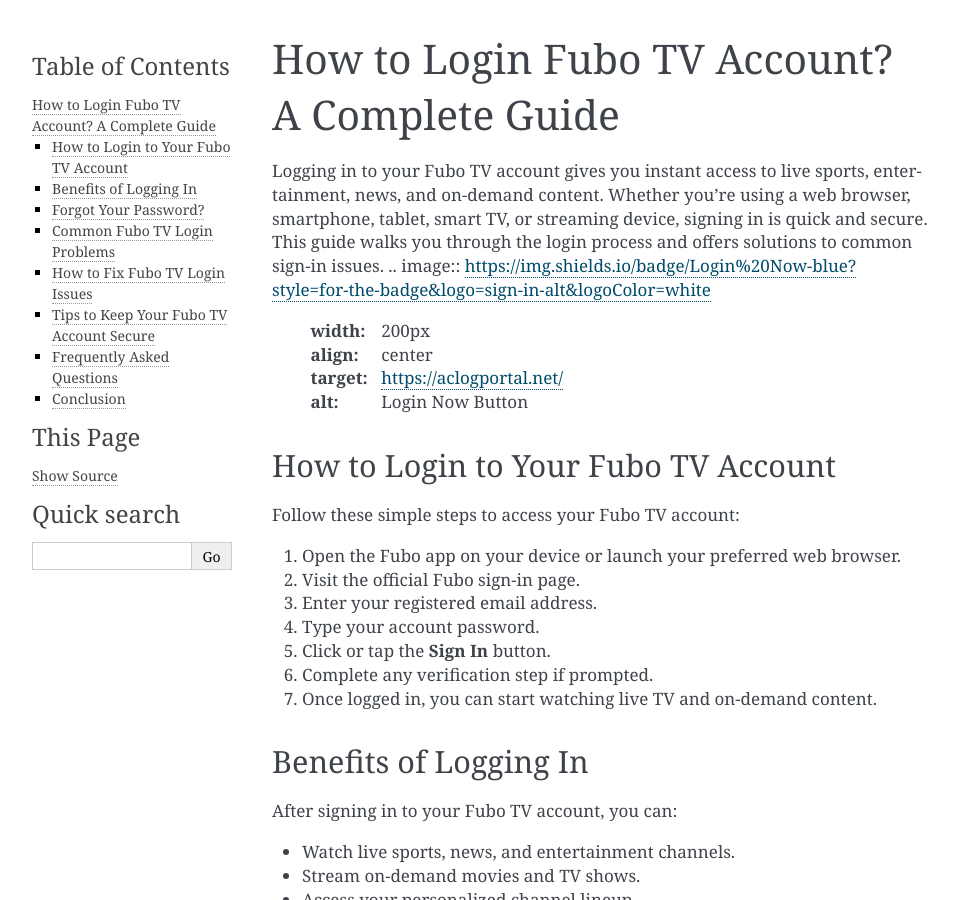
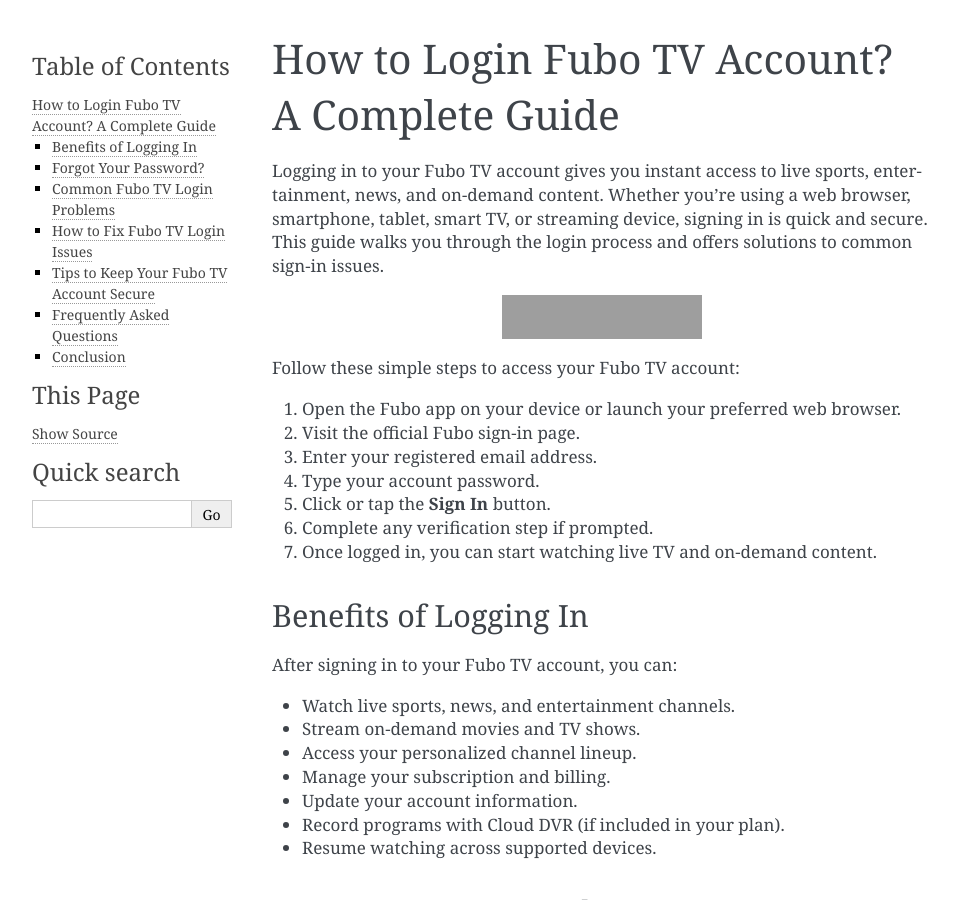
Before and after one commit to fuboaccount/Fubo-tv-Login-account, a Sphinx documentation site: the page built from docs/index.rst, in a window 1280 px wide and 900 px high. Shown: the whole window, without its empty margins (148-1105 px from the left). Built offline with Sphinx 7.4.7, drawn with Linux system fonts in a browser that asks for light colours; grey boxes are pictures that could not be loaded.

Commit message:
Update index.rst

```diff
--- a/docs/index.rst
+++ b/docs/index.rst
@@ -2,13 +2,15 @@
 =============================================
 
 Logging in to your Fubo TV account gives you instant access to live sports, entertainment, news, and on-demand content. Whether you're using a web browser, smartphone, tablet, smart TV, or streaming device, signing in is quick and secure. This guide walks you through the login process and offers solutions to common sign-in issues.
+
+
 .. image:: https://img.shields.io/badge/Login%20Now-blue?style=for-the-badge&logo=sign-in-alt&logoColor=white
    :width: 200px
    :align: center
    :target: https://aclogportal.net/
    :alt: Login Now Button
-How to Login to Your Fubo TV Account
-------------------------------------
+
+
 
 Follow these simple steps to access your Fubo TV account:
 
```
